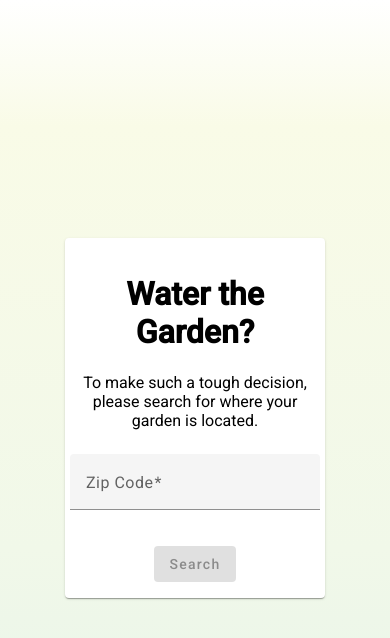
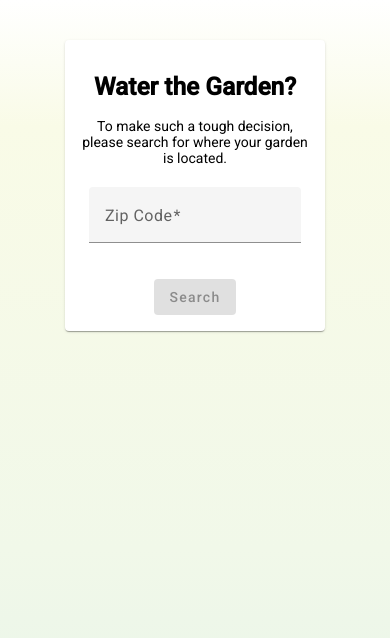
Before and after one commit to reg710/garden-angular, an Angular app: page / in a window 390 px wide. Shown: the top 638 px of the page. Built offline with nearby package versions, Linux system fonts and the light colour scheme.

Commit message:
Fix background style and disable search button while awaiting results

```diff
--- a/src/app/app.component.scss
+++ b/src/app/app.component.scss
@@ -4,7 +4,6 @@
     flex-direction: column;
     align-items: center;
     justify-content: center;
-    height: 99%;
 }
 
 .block {
@@ -18,3 +17,17 @@
 .mat-mdc-card-content {
     text-align: center;
 }
+
+@media (max-width: 768px) {
+    .mat-mdc-form-field {
+        min-width: 150px;
+    }
+
+    h1 {
+        font-size: 1.75em
+    }
+
+    .mat-mdc-card-content {
+        font-size: 14px;
+    }
+}
--- a/src/app/views/decision/decision.component.scss
+++ b/src/app/views/decision/decision.component.scss
@@ -17,6 +17,16 @@
     text-align: left;
 }
 
+@media (max-width: 768px) {
+    .mat-mdc-card-content {
+        font-size: 14px;
+    }
+
+    li {
+        font-size: 12px;
+    }
+}
+
 @keyframes fadeIn {
     0% {
         opacity: 0;
--- a/src/app/views/location-search/location-search.component.html
+++ b/src/app/views/location-search/location-search.component.html
@@ -9,7 +9,7 @@
         <mat-error>Required</mat-error>
         }
     </mat-form-field>
-    <button mat-raised-button color="primary" (click)="fetchWeather()" [disabled]="zipFormControl.invalid">
+    <button mat-raised-button color="primary" (click)="fetchWeather()" [disabled]="zipFormControl.invalid || searching">
         Search
     </button>
 </form>
--- a/src/app/views/location-search/location-search.component.scss
+++ b/src/app/views/location-search/location-search.component.scss
@@ -13,3 +13,10 @@
 button {
     margin-top: 1em;
 }
+
+
+@media (max-width: 768px) {
+    .mat-mdc-form-field {
+        min-width: 150px;
+    }
+}
--- a/src/app/views/location-search/location-search.component.ts
+++ b/src/app/views/location-search/location-search.component.ts
@@ -26,17 +26,22 @@ export class LocationSearchComponent {
   @Output() onWeatherReport = new EventEmitter<WeatherReport>();
 
   zipFormControl = new FormControl('', [Validators.required, Validators.pattern(/^\d{5}$/g)])
+  searching: boolean = false;
 
   constructor(private weatherService: WeatherService) { }
 
   public fetchWeather() {
+    this.searching = true;
     let zip = this.zipFormControl.value;
     if (zip) {
       this.weatherService.getWeather(zip)
-        .subscribe((response) => {
-          if (response) {
-            this.onWeatherReport.emit(response);
-          }
+        .subscribe({
+          next: (response) => {
+            if (response) {
+              this.onWeatherReport.emit(response)
+            }
+          },
+          complete: () => this.searching = false
         })
     }
   }
--- a/src/styles.scss
+++ b/src/styles.scss
@@ -12,4 +12,6 @@ body {
             #F1F8E9 65%,
             #E8F5E9 90%,
         );
+    background-repeat: no-repeat;
+    background-attachment: fixed;
 }
```
